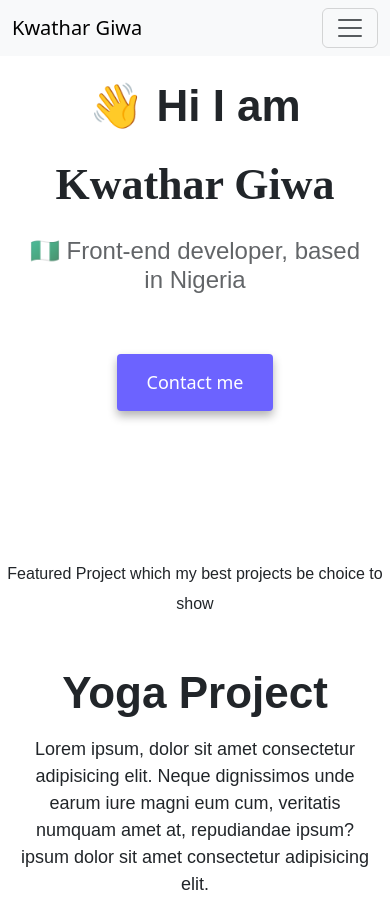
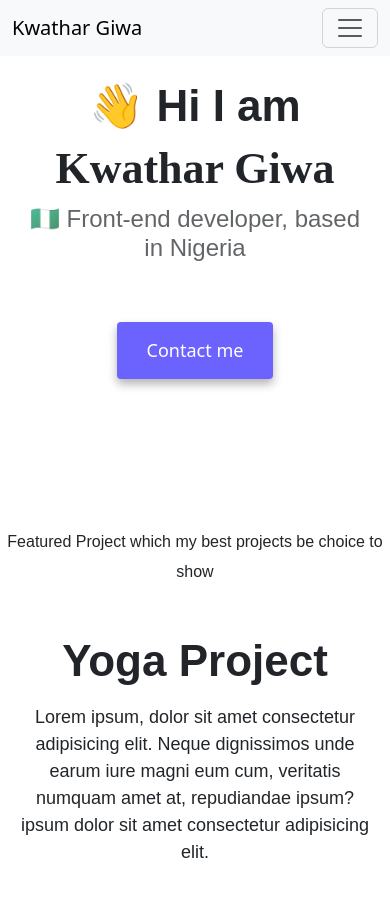
Before and after one commit to monigiwa/Kwathar-portfolio, a plain HTML site: page index.html in a window 390 px wide. Shown: the top 901 px of the page. Drawn offline with nearby package versions, Linux system fonts and the light colour scheme.

Commit message:
Improved all screens responsiveness

```diff
--- a/src/style.css
+++ b/src/style.css
@@ -118,7 +118,7 @@ h3 {
 @media (max-width: 900px) {
   h1 {
     font-size: 44px;
-    line-height: 2;
+    line-height: 56px;
   }
   .primary-link {
     display: block;
@@ -129,10 +129,10 @@ h3 {
     text-align: center;
     font-size: 44px;
   }
-  .hero{
+  .hero {
     padding: 80px 20px;
   }
-  .about-section{
+  .about-section {
     text-align: center;
     padding: 0;
   }
```
Also changed, not shown: about.html (+2 -2 lines).
